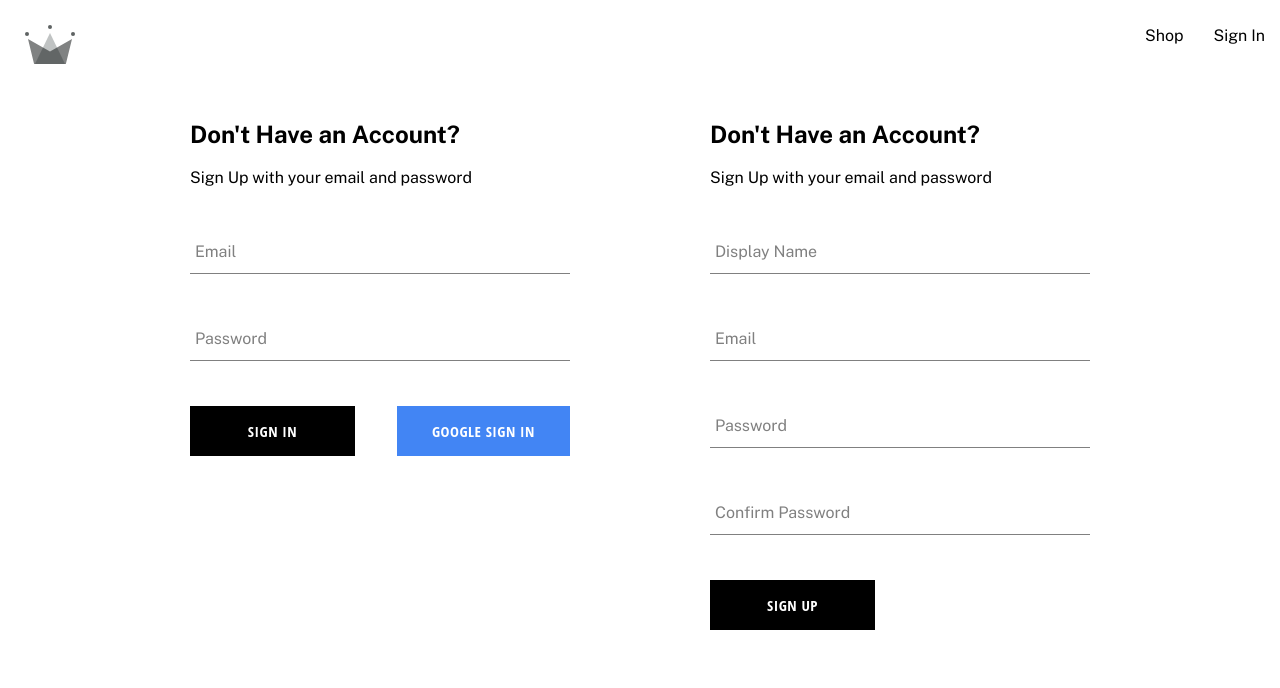
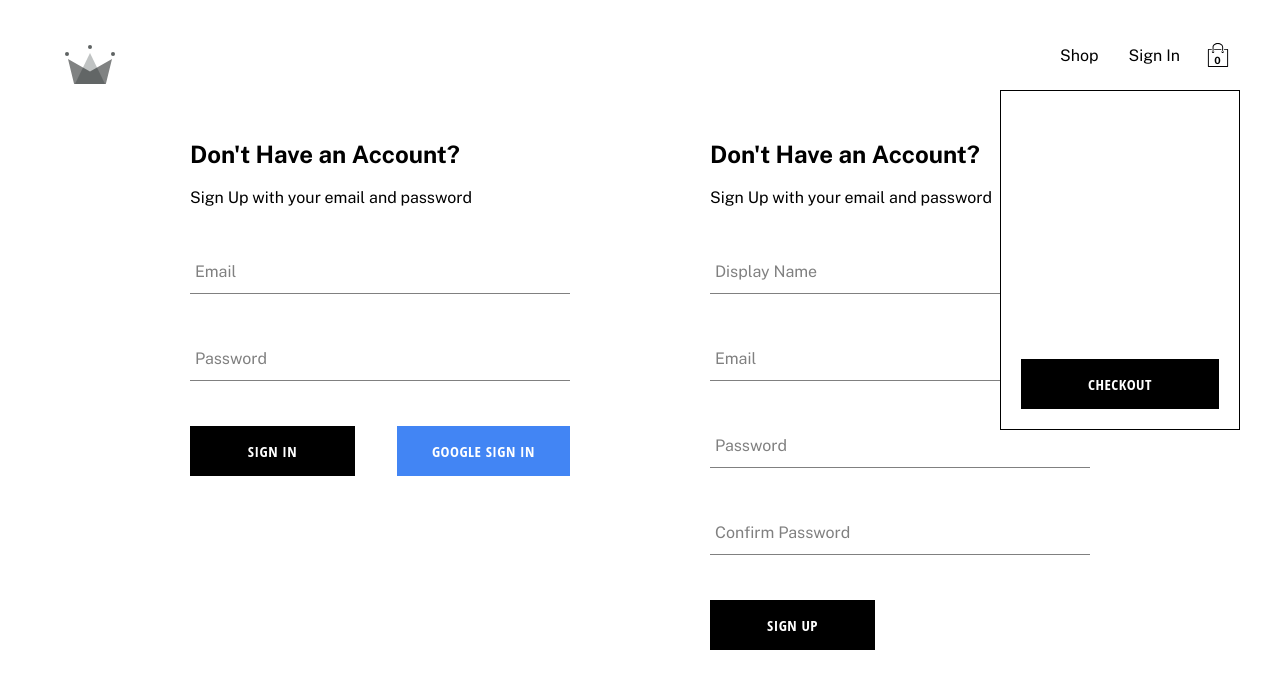
Before and after one commit to mensafri/capstone-ecomerce-react, a React (Create React App) app: page /auth in a window 1280 px wide. Shown: the top 688 px of the page. Built offline with nearby package versions, Linux system fonts and the light colour scheme; no server answers.

Commit message:
cuci baju duls

```diff
--- /dev/null
+++ b/src/components/cart-dropdown/CartDropdown.jsx
@@ -0,0 +1,12 @@
+import React from "react";
+import "./cart-dropdown.styles.scss";
+import Button from "../button/Button";
+
+export default function CartDropdown() {
+  return (
+    <div className="cart-dropdown-container">
+      <div className="cart-item" />
+      <Button>Checkout</Button>
+    </div>
+  );
+}
--- /dev/null
+++ b/src/components/cart-dropdown/cart-dropdown.styles.scss
@@ -0,0 +1,29 @@
+.cart-dropdown-container {
+  position: absolute;
+  width: 240px;
+  height: 340px;
+  display: flex;
+  flex-direction: column;
+  padding: 20px;
+  border: 1px solid black;
+  background-color: white;
+  top: 90px;
+  right: 40px;
+  z-index: 5;
+
+  .empty-message {
+    font-size: 18px;
+    margin: 50px auto;
+  }
+
+  .cart-items {
+    height: 240px;
+    display: flex;
+    flex-direction: column;
+    overflow: scroll;
+  }
+
+  button {
+    margin-top: auto;
+  }
+}
--- /dev/null
+++ b/src/components/cart-icon/CartIcon.jsx
@@ -0,0 +1,12 @@
+import "./cart-icon.styles.scss";
+import React from "react";
+import { ReactComponent as ShoppingIcon } from "../../assets/shopping-bag.svg";
+
+export default function CartIcon() {
+  return (
+    <div className="cart-icon-container">
+      <ShoppingIcon className="shopping-icon" />
+      <span className="item-count">0</span>
+    </div>
+  );
+}
--- /dev/null
+++ b/src/components/cart-icon/cart-icon.styles.scss
@@ -0,0 +1,21 @@
+.cart-icon-container {
+  width: 45px;
+  height: 45px;
+  position: relative;
+  display: flex;
+  align-items: center;
+  justify-content: center;
+  cursor: pointer;
+
+  .shopping-icon {
+    width: 24px;
+    height: 24px;
+  }
+
+  .item-count {
+    position: absolute;
+    font-size: 10px;
+    font-weight: bold;
+    bottom: 12px;
+  }
+}
--- /dev/null
+++ b/src/components/product-card/ProductCard.jsx
@@ -0,0 +1,17 @@
+import React from "react";
+import "./product-card.styles.scss";
+import Button from "../button/Button";
+
+export default function ProductCard({ product }) {
+  const { name, price, imageUrl } = product;
+  return (
+    <div className="product-card-container">
+      <img src={imageUrl} alt={`${name}`} />
+      <div className="footer">
+        <span className="name">{name}</span>
+        <span className="price">{price}</span>
+      </div>
+      <Button buttonType="inverted">Add To Cart</Button>
+    </div>
+  );
+}
--- /dev/null
+++ b/src/components/product-card/product-card.styles.scss
@@ -0,0 +1,51 @@
+.product-card-container {
+  width: 100%;
+  display: flex;
+  flex-direction: column;
+  height: 350px;
+  align-items: center;
+  position: relative;
+
+  img {
+    width: 100%;
+    height: 95%;
+    object-fit: cover;
+    margin-bottom: 5px;
+  }
+
+  button {
+    width: 80%;
+    opacity: 0.7;
+    position: absolute;
+    top: 255px;
+    display: none;
+  }
+
+  &:hover {
+    img {
+      opacity: 0.8;
+    }
+
+    button {
+      opacity: 0.85;
+      display: flex;
+    }
+  }
+
+  .footer {
+    width: 100%;
+    height: 5%;
+    display: flex;
+    justify-content: space-between;
+    font-size: 18px;
+
+    .name {
+      width: 90%;
+      margin-bottom: 15px;
+    }
+
+    .price {
+      width: 10%;
+    }
+  }
+}
--- a/src/index.scss
+++ b/src/index.scss
@@ -1,12 +1,13 @@
 body {
+  padding: 20px 40px;
   margin: 0;
-  font-family: 'Public Sans', sans-serif;
+  font-family: "Public Sans", sans-serif;
   -webkit-font-smoothing: antialiased;
   -moz-osx-font-smoothing: grayscale;
 }
 
 code {
-  font-family: source-code-pro, Menlo, Monaco, Consolas, 'Courier New',
+  font-family: source-code-pro, Menlo, Monaco, Consolas, "Courier New",
     monospace;
 }
 
--- a/src/routes/navigation/Navigation.jsx
+++ b/src/routes/navigation/Navigation.jsx
@@ -4,6 +4,8 @@ import { ReactComponent as CrwnLogo } from "../../assets/crown.svg";
 import "./navigation.styles.scss";
 import { UserContext } from "../../contexts/UserContext";
 import { signOutUser } from "../../utils/firebase/firebase";
+import CartIcon from "../../components/cart-icon/CartIcon";
+import CartDropdown from "../../components/cart-dropdown/CartDropdown";
 
 export default function Navigation() {
   const { currentUser } = useContext(UserContext);
@@ -18,6 +20,7 @@ export default function Navigation() {
           <Link className="nav-link" to="/shop">
             Shop
           </Link>
+
           {currentUser ? (
             <span className="nav-link" onClick={signOutUser}>
               Sign Out
@@ -27,7 +30,10 @@ export default function Navigation() {
               Sign In
             </Link>
           )}
+
+          <CartIcon />
         </div>
+        <CartDropdown />
       </div>
       <Outlet />
     </Fragment>
--- a/src/routes/shop/Shop.jsx
+++ b/src/routes/shop/Shop.jsx
@@ -1,15 +1,15 @@
 import React, { useContext } from "react";
 import { ProductsContext } from "../../contexts/ProductsContext";
+import ProductCard from "../../components/product-card/ProductCard";
+import './shop.styles.scss'
 
 export default function Shop() {
   const { products } = useContext(ProductsContext);
 
   return (
-    <div>
-      {products.map(({ name, id }) => (
-        <div key={id}>
-          <h1>{name}</h1>
-        </div>
+    <div className="products-container">
+      {products.map((product) => (
+        <ProductCard key={product.id} product={product} />
       ))}
     </div>
   );
--- /dev/null
+++ b/src/routes/shop/shop.styles.scss
@@ -0,0 +1,6 @@
+.products-container {
+  display: grid;
+  grid-template-columns: repeat(4, 1fr);
+  column-gap: 10px;
+  row-gap: 50px;
+}
```
Also changed, not shown: src/assets/shopping-bag.svg (added).
